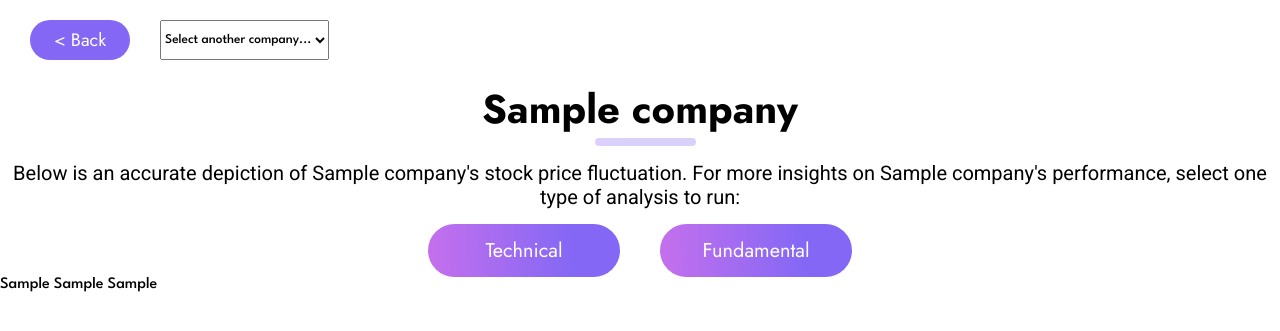
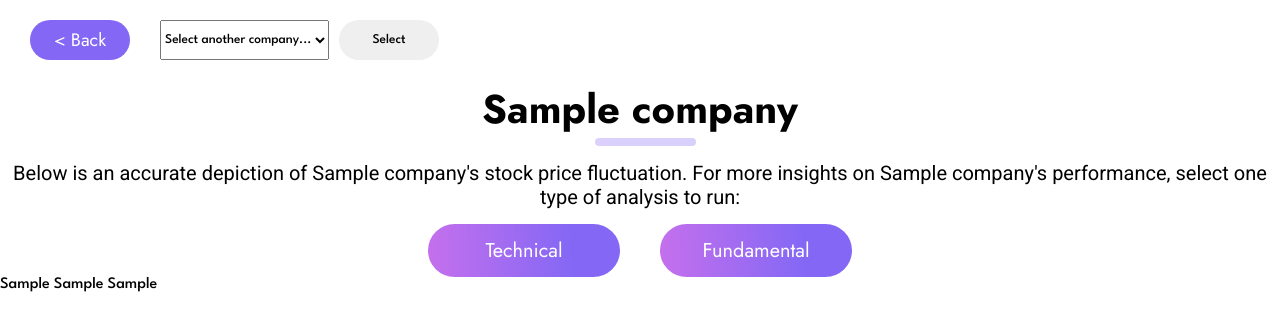
Before and after one commit to mohamadieh479/437_project_stemco, a Flask app: template Application/templates/figures.html in a window 1280 px wide. Shown: the top 331 px of the page. Run offline with Flask 2, Linux system fonts and the light colour scheme; the template is opened without the code that fills it: most values are stand-ins (such as "Sample title", 1, 10 or a date in 2020); parts of the project's set-up code (start-up, migrations or seed data) failed here and were passed over.

Commit message:
select other company within plots

```diff
--- a/Application/static/style/figures.css
+++ b/Application/static/style/figures.css
@@ -87,3 +87,15 @@ nav button{
     display: flex;
     flex-direction: column;
 }
+
+.choose{
+    display: flex;
+    gap: 10px;
+
+}
+
+.choose input{
+    border: 0px;
+    border-radius: 20px;
+    width: 100px;
+}
--- a/Application/templates/figures.html
+++ b/Application/templates/figures.html
@@ -6,12 +6,18 @@
 <body>
     <nav>
         <a href = '/'><button> < Back </button></a>
+        <form action = '/candleStickChart' method = 'GET' class = 'choose'>
             <select name = "company" id = "searchInput" required>
                 <option value="" disabled selected>Select another company...</option>
                         {%for row in options1 %}
+                            {% if row[1] != company %}
                             <option value = {{row[1]}}>{{row[0]}}</option>
+                            {% endif %}
                         {% endfor %}
             </select>
+            <input type="submit" name = "" value = "Select" >
+        </form>
+
     </nav>
     <h1 class = 'company'>{{company}}</h1>
 <br>
```
Lines whose indentation alone changed are shown as unchanged.
